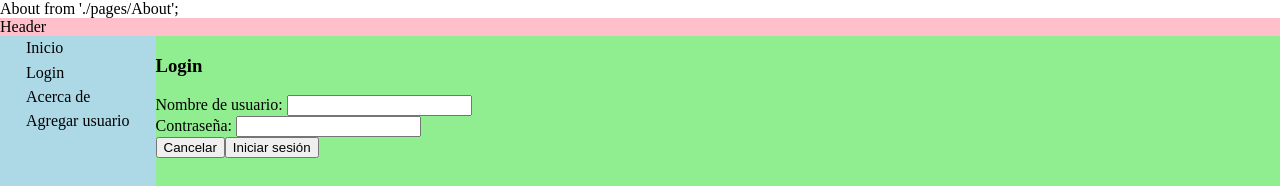
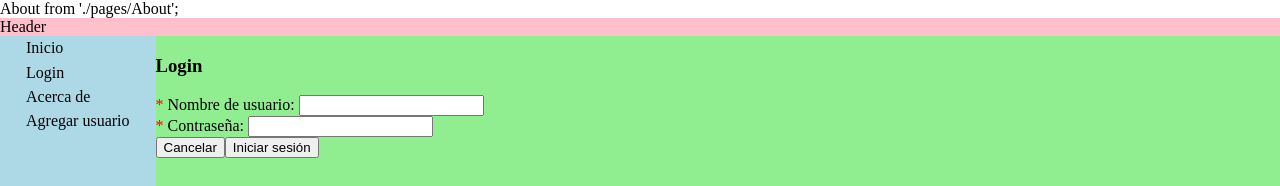
Before and after one commit to Ulises1577/app-turnos-api, a React (Vite) app in the folder frontend/: page /login in a window 1280 px wide. Shown: the top 186 px of the page. Built offline with nearby package versions, Linux system fonts and the light colour scheme.

Commit message:
feat: Agregar la propiedad 'required' a los componentes de formulario y actualizar su uso en las paginas de Login y User

```diff
--- a/frontend/src/components/Field.jsx
+++ b/frontend/src/components/Field.jsx
@@ -1,8 +1,13 @@
 export default function Field({
-    label, children
+    label,
+    children,
+    required = false
 }) {
     return <div>
-        <label> {label} </label>
+        <label>
+            {required && <span style={{ color: 'red'}} title="Este dato es obligatorio"> * </span>}
+            {label}
+             </label>
         {children}
     </div>;
 }
--- a/frontend/src/components/SecretField.jsx
+++ b/frontend/src/components/SecretField.jsx
@@ -3,12 +3,18 @@ import Field from './Field';
 export default function SecretField({
     label,
     value,
-    onChange
+    onChange,
+    required = false
 }) {
-    return <Field label= {label}>
+    return <Field
+    label= {label}
+    required={required}
+    >
         <input
         type="password"
         value={value}
-        onInput={(e) => onChange?.(e.target.value)} />
+        onInput={(e) => onChange?.(e.target.value)}
+        required={required}
+        />
     </Field>
 }
--- a/frontend/src/components/SelectField.jsx
+++ b/frontend/src/components/SelectField.jsx
@@ -4,7 +4,8 @@ export default function SelectField({
     label,
     value,
     onChange,
-    options = []
+    options = [],
+    required = false
 }) {
     return <Field
      label={label}
@@ -12,6 +13,7 @@ export default function SelectField({
         <select
         onChange={e => onChange?.(e.target.value)}
         value = {value}
+        required={required}
         >
             <option disabled > -- Selecciona una opción -- </option>
             <option></option>
--- a/frontend/src/components/TextField.jsx
+++ b/frontend/src/components/TextField.jsx
@@ -3,12 +3,17 @@ import Field from './Field';
 export default function TextField({
     label,
     value,
-    onChange
+    onChange,
+    required = false,
 }) {
-    return <Field label= {label}>
+    return <Field
+    label= {label}
+    required={required}
+    >
         <input
         type="text"
         value={value}
+        required={required}
         onInput={(e) => onChange?.(e.target.value)} />
     </Field>
 }
--- a/frontend/src/pages/Login.jsx
+++ b/frontend/src/pages/Login.jsx
@@ -30,11 +30,13 @@ export default function Login() {
             label="Nombre de usuario: "
             value= {data.username}
             onChange={newValue => setData(data => ({ ...data, username: newValue }))}
+            required
             />
             <SecretField
             label="Contraseña: "
             value={data.password}
             onChange={newValue => setData(data => ({ ...data, password: newValue}))}
+            required
             />
         </Form>;
 }
--- a/frontend/src/pages/User.jsx
+++ b/frontend/src/pages/User.jsx
@@ -26,24 +26,28 @@ export default function User() {
         label="Nombre de usuario: "
         value={data.username}
         onChange={newValue => setData(data => ({ ...data, username: newValue}))}
+        required
         />
 
         <TextField
         label="Nombre completo: "
         value={data.displayName}
         onChange={newValue => setData(data => ({ ...data, displayName: newValue}))}
+        required
         />
 
         <TextField
         label="Correo Electrónico: "
         value={data.email}
         onChange={newValue => setData(data => ({ ...data, email: newValue }))}
+        required
         />
 
         <SecretField
         label="Contraseña"
         value={data.password}
         onChange={newValue => setData(data => ({ ...data, password: newValue }))}
+        required
         />
 
         <SelectField
@@ -54,6 +58,7 @@ export default function User() {
             {value: 'user', label: 'Usuario'},
             {value: 'admin', label: 'Administrador'},
         ]}
+        required
         />
 
 
```
